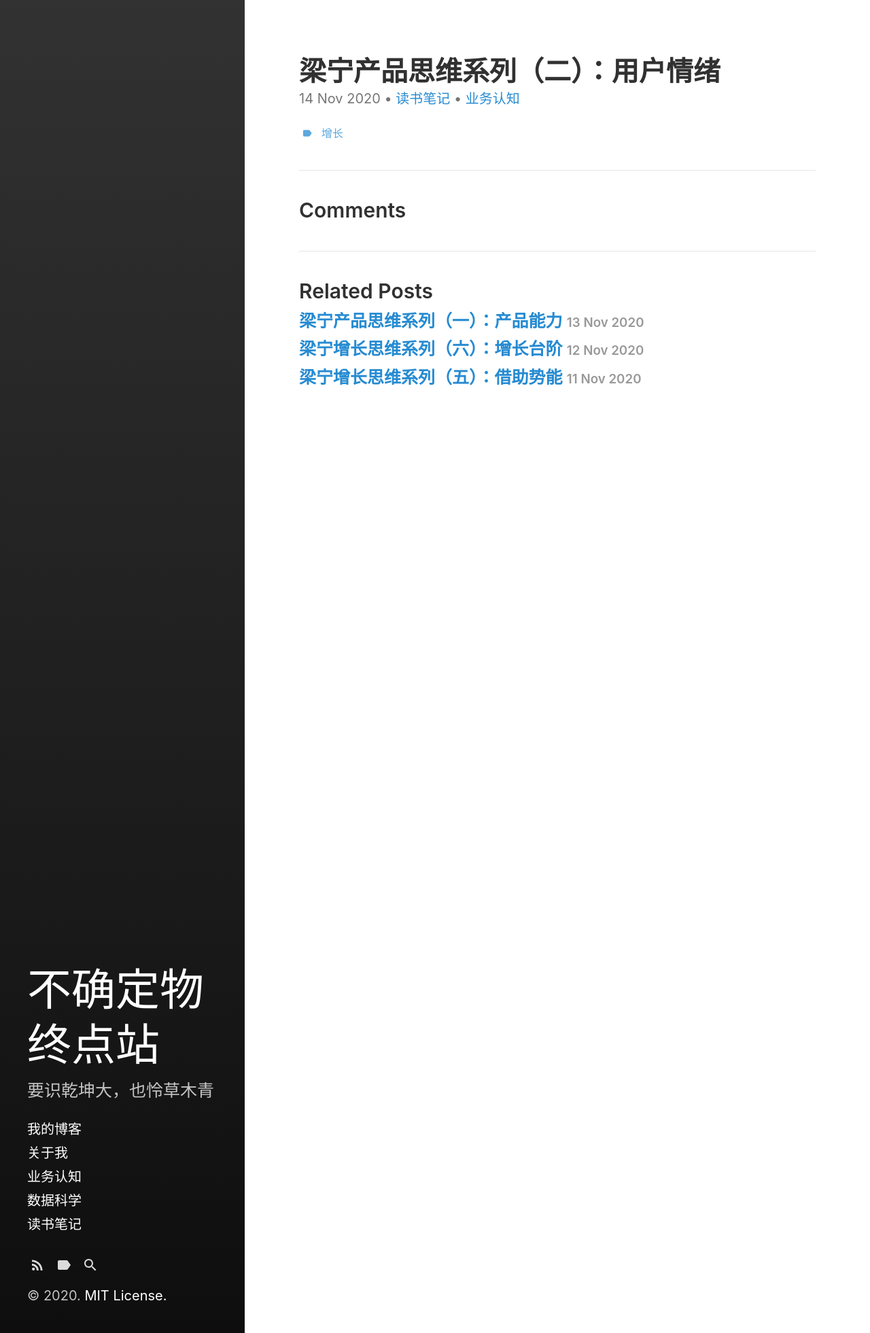
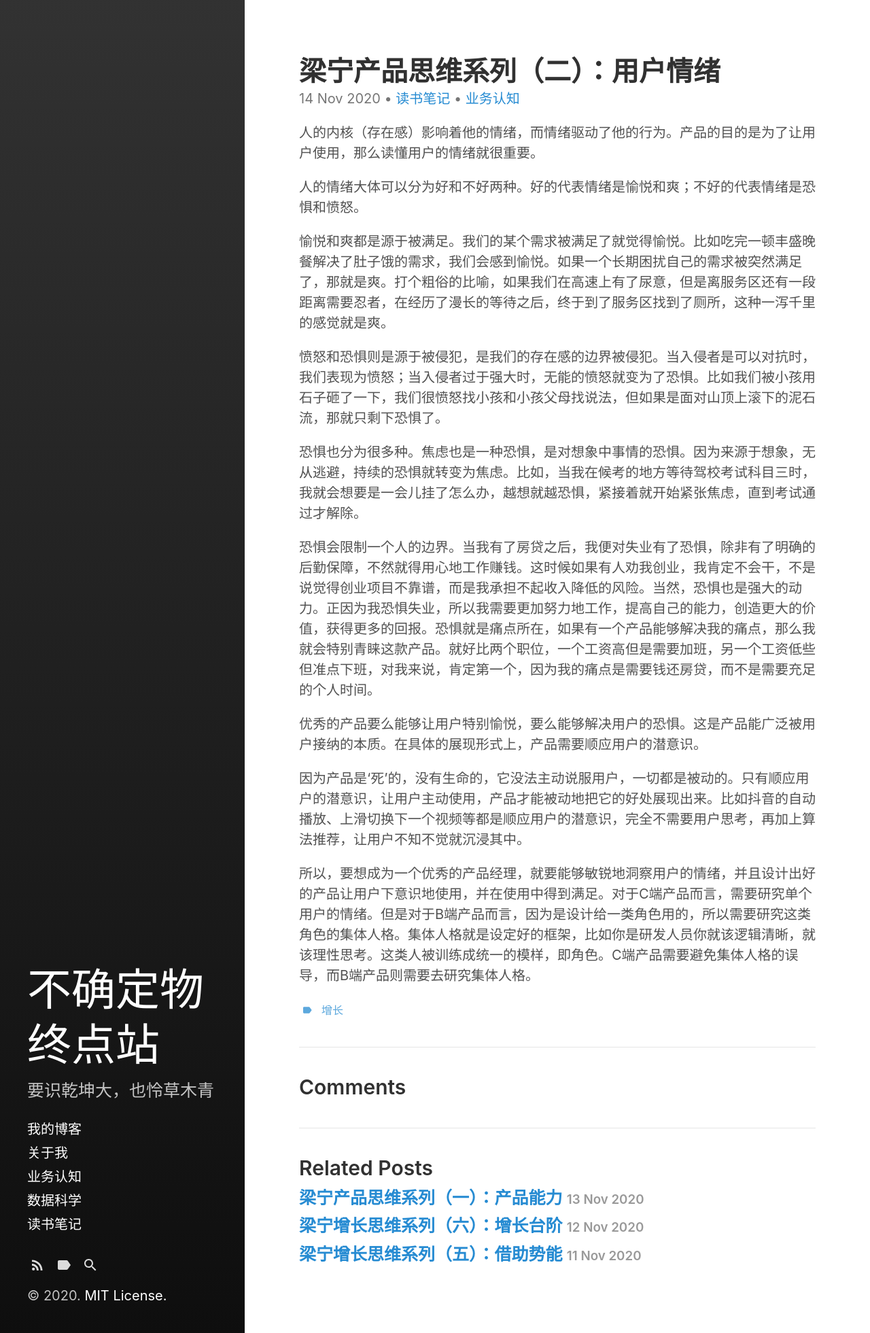
Before and after one commit to Bin0Lin/Bin0Lin.github.io, a Jekyll site: the page built from _posts/2020-11-14-梁宁产品思维系列（二）：用户情绪.md, in a window 1280 px wide. Shown: the whole page at 68% size. Built offline with Jekyll 4.4.1, drawn with Linux system fonts in a browser that asks for light colours.

Commit message:
Update 2020-11-14-梁宁产品思维系列（二）：用户情绪.md

```diff
--- a/_posts/2020-11-14-梁宁产品思维系列（二）：用户情绪.md
+++ b/_posts/2020-11-14-梁宁产品思维系列（二）：用户情绪.md
@@ -8,3 +8,21 @@ categories:
 tags:
     - 增长
 ---
+
+人的内核（存在感）影响着他的情绪，而情绪驱动了他的行为。产品的目的是为了让用户使用，那么读懂用户的情绪就很重要。
+
+人的情绪大体可以分为好和不好两种。好的代表情绪是愉悦和爽；不好的代表情绪是恐惧和愤怒。
+
+愉悦和爽都是源于被满足。我们的某个需求被满足了就觉得愉悦。比如吃完一顿丰盛晚餐解决了肚子饿的需求，我们会感到愉悦。如果一个长期困扰自己的需求被突然满足了，那就是爽。打个粗俗的比喻，如果我们在高速上有了尿意，但是离服务区还有一段距离需要忍者，在经历了漫长的等待之后，终于到了服务区找到了厕所，这种一泻千里的感觉就是爽。
+
+愤怒和恐惧则是源于被侵犯，是我们的存在感的边界被侵犯。当入侵者是可以对抗时，我们表现为愤怒；当入侵者过于强大时，无能的愤怒就变为了恐惧。比如我们被小孩用石子砸了一下，我们很愤怒找小孩和小孩父母找说法，但如果是面对山顶上滚下的泥石流，那就只剩下恐惧了。
+
+恐惧也分为很多种。焦虑也是一种恐惧，是对想象中事情的恐惧。因为来源于想象，无从逃避，持续的恐惧就转变为焦虑。比如，当我在候考的地方等待驾校考试科目三时，我就会想要是一会儿挂了怎么办，越想就越恐惧，紧接着就开始紧张焦虑，直到考试通过才解除。
+
+恐惧会限制一个人的边界。当我有了房贷之后，我便对失业有了恐惧，除非有了明确的后勤保障，不然就得用心地工作赚钱。这时候如果有人劝我创业，我肯定不会干，不是说觉得创业项目不靠谱，而是我承担不起收入降低的风险。当然，恐惧也是强大的动力。正因为我恐惧失业，所以我需要更加努力地工作，提高自己的能力，创造更大的价值，获得更多的回报。恐惧就是痛点所在，如果有一个产品能够解决我的痛点，那么我就会特别青睐这款产品。就好比两个职位，一个工资高但是需要加班，另一个工资低些但准点下班，对我来说，肯定第一个，因为我的痛点是需要钱还房贷，而不是需要充足的个人时间。
+
+优秀的产品要么能够让用户特别愉悦，要么能够解决用户的恐惧。这是产品能广泛被用户接纳的本质。在具体的展现形式上，产品需要顺应用户的潜意识。
+
+因为产品是‘死’的，没有生命的，它没法主动说服用户，一切都是被动的。只有顺应用户的潜意识，让用户主动使用，产品才能被动地把它的好处展现出来。比如抖音的自动播放、上滑切换下一个视频等都是顺应用户的潜意识，完全不需要用户思考，再加上算法推荐，让用户不知不觉就沉浸其中。
+
+所以，要想成为一个优秀的产品经理，就要能够敏锐地洞察用户的情绪，并且设计出好的产品让用户下意识地使用，并在使用中得到满足。对于C端产品而言，需要研究单个用户的情绪。但是对于B端产品而言，因为是设计给一类角色用的，所以需要研究这类角色的集体人格。集体人格就是设定好的框架，比如你是研发人员你就该逻辑清晰，就该理性思考。这类人被训练成统一的模样，即角色。C端产品需要避免集体人格的误导，而B端产品则需要去研究集体人格。
```
